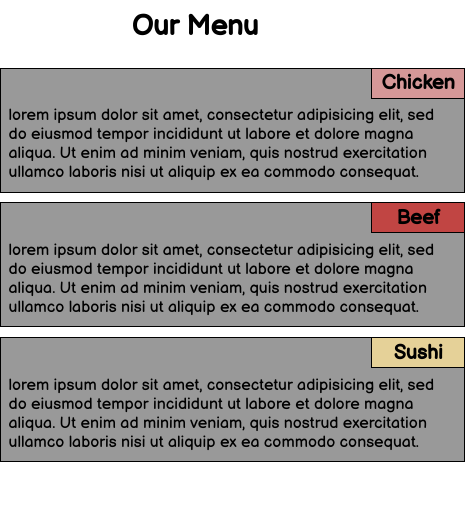
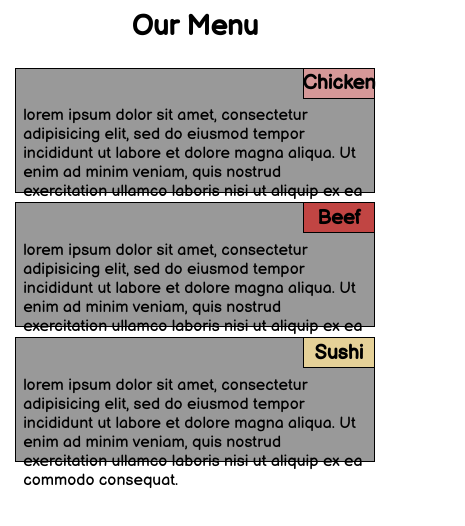
Before and after one commit to LaikaMirklis/coursera-tasks, a plain HTML site: page module2-solution/index.html in a window 390 px wide. Shown: the whole page, 465 px wide, since content can reach past the window. Drawn offline with Linux system fonts and the light colour scheme.

Commit message:
Update styles.css

```diff
--- a/module2-solution/css/styles.css
+++ b/module2-solution/css/styles.css
@@ -215,6 +215,5 @@ p {
   }
   .dish_block {
     height: 125px;
-    min-width:465px;
   }
 }
```
